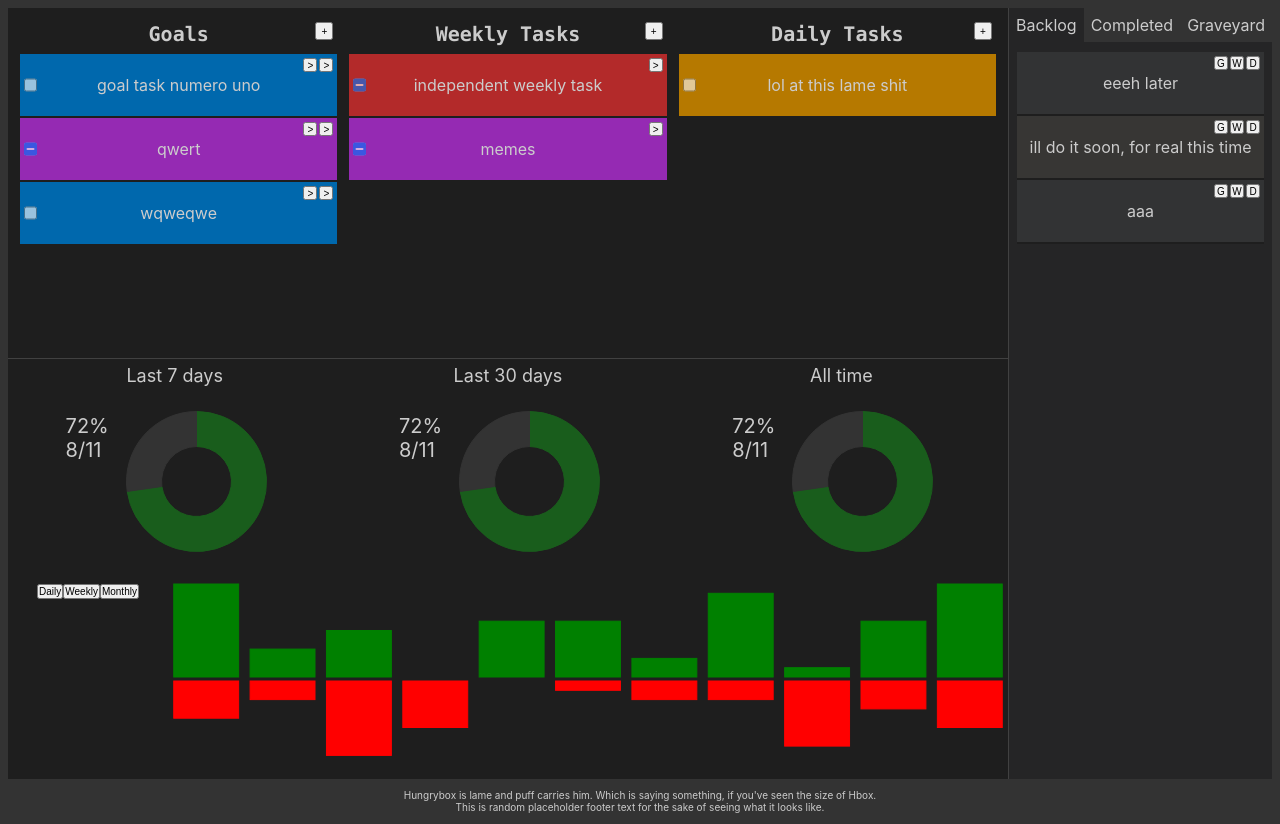
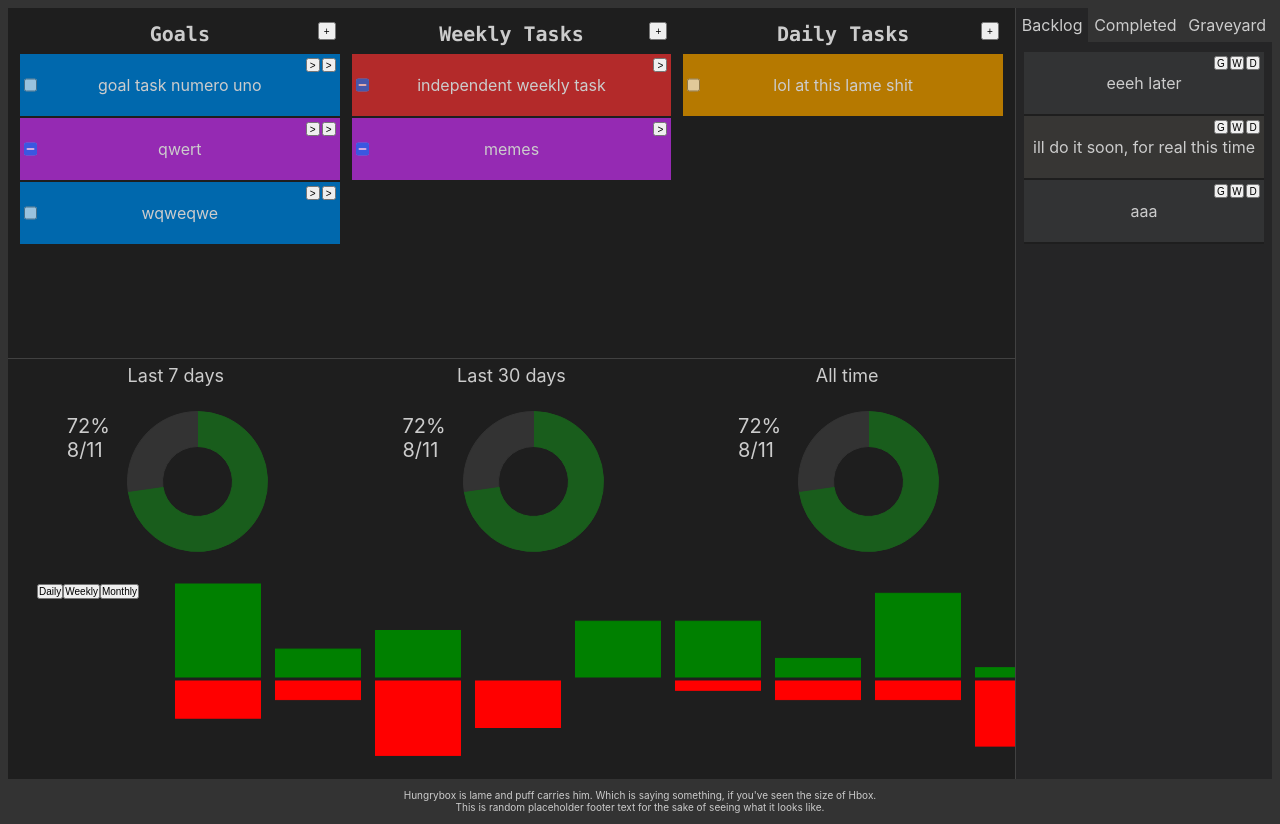
Before and after one commit to AlexJohnKennedy/TrackYourTodos, a React (Create React App) app: page / in a window 1280 px wide. Built offline with nearby package versions, Linux system fonts and the light colour scheme.

Commit message:
wroking flexi-size bar chart based on barwidth and numbars. Note num bars should always fix at num data points

```diff
--- a/src/reactComponents/ScrollableBarChart.js
+++ b/src/reactComponents/ScrollableBarChart.js
@@ -5,8 +5,8 @@ export class ScrollableBarChart extends Component {
     render() {
         return (
             <div className="barChartWrapper">
-                <div className="subChartContainer">
-                <FlexibleXYPlot margin={{left: 0, right: 0, top: 5, bottom: 2}} xDomain={[0, 10]} yDomain={[0, 10]}>
+                <div className="subChartContainer" style={{width: this.props.barWidth * this.props.numBars}}>
+                <FlexibleXYPlot margin={{left: 0, right: 0, top: 5, bottom: 2}} xDomain={[0, this.props.numBars-1]} yDomain={[0, 10]}>
                     <VerticalBarSeries
                         yRange={[93, 0]}
                         color='green'
@@ -27,8 +27,8 @@ export class ScrollableBarChart extends Component {
                     />
                 </FlexibleXYPlot>
                 </div>
-                <div className="subChartContainer">
-                <FlexibleXYPlot margin={{left: 0, right: 0, top: 2, bottom: 5}} xDomain={[0, 10]} yDomain={[0, 10]}>
+                <div className="subChartContainer" style={{width: this.props.barWidth * this.props.numBars}}>
+                <FlexibleXYPlot margin={{left: 0, right: 0, top: 2, bottom: 5}} xDomain={[0, this.props.numBars-1]} yDomain={[0, 10]}>
                     <VerticalBarSeries
                         yRange={[0, 93]}
                         color='red'
--- a/src/reactComponents/TaskStatisticsSection.js
+++ b/src/reactComponents/TaskStatisticsSection.js
@@ -86,9 +86,9 @@ export class TaskStatisticsSection extends Component {
                 <SelectableChildrenWithController defaultIndex={0} numControllerComponents={2}>
                     <SelectionController key={0}/>
                     <AxisContainer key={1}/>
-                    <ScrollableBarChart key={2} groupingTypeText="Daily"/>
-                    <ScrollableBarChart key={3} groupingTypeText="Weekly"/>
-                    <ScrollableBarChart key={4} groupingTypeText="Monthly"/>
+                    <ScrollableBarChart key={2} groupingTypeText="Daily" numBars={11} barWidth={100}/>
+                    <ScrollableBarChart key={3} groupingTypeText="Weekly" numBars={11} barWidth={200}/>
+                    <ScrollableBarChart key={4} groupingTypeText="Monthly" numBars={11} barWidth={50}/>
                 </SelectableChildrenWithController>
                 </div>
             </div>
```
